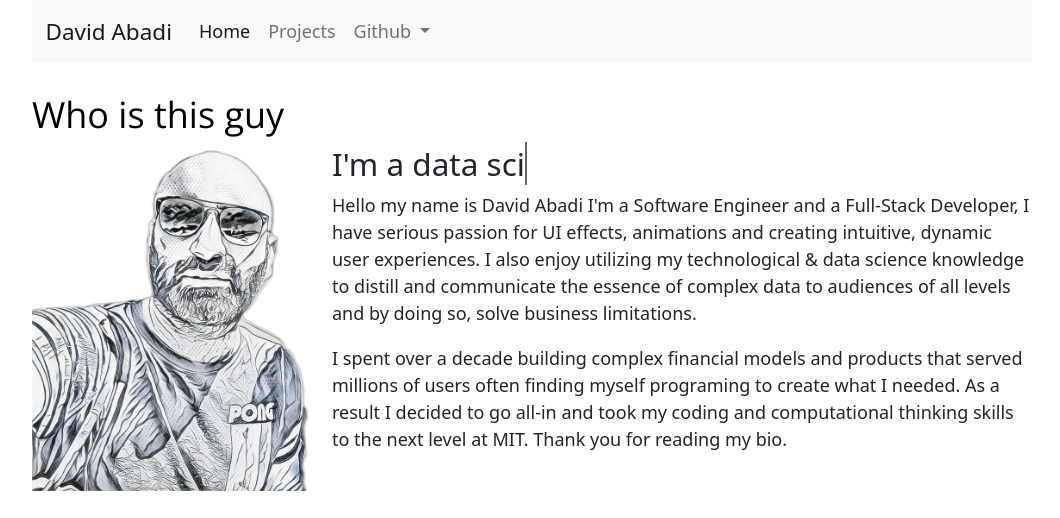
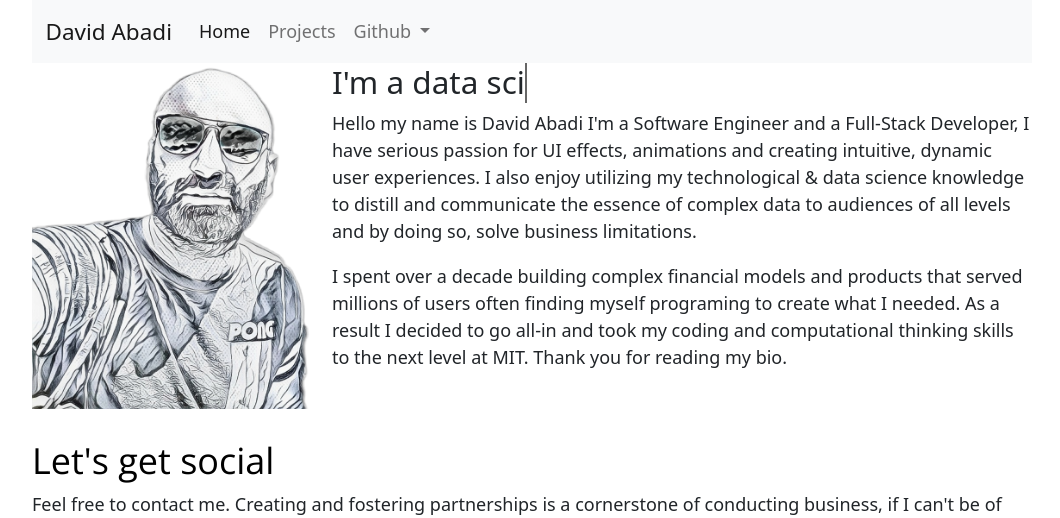
Before and after one commit to AB-David/AB-David.github.io, a plain HTML site: page index.html in a window 1280 px wide. Shown: the top 518 px of the page, without its empty margins (108-1168 px from the left). Drawn offline with nearby package versions, Linux system fonts and the light colour scheme.

Commit message:
edit heading

```diff
--- a/index.html
+++ b/index.html
@@ -43,7 +43,6 @@
     </nav>
 
     <div id="bio-container">
-      <h2 class="section-title"> Who is this guy </h2>
 
       <div class="grid-wrapper">
           <div class="grid-item">
```
